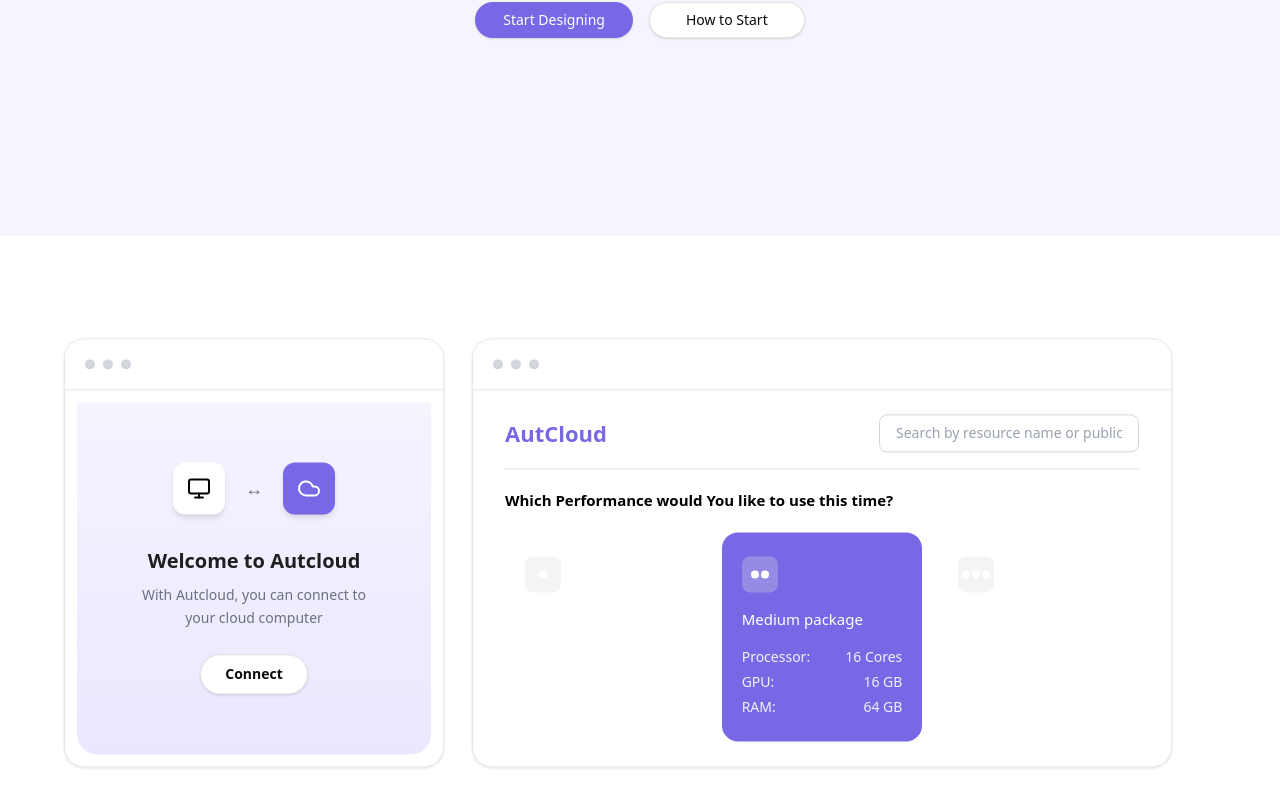
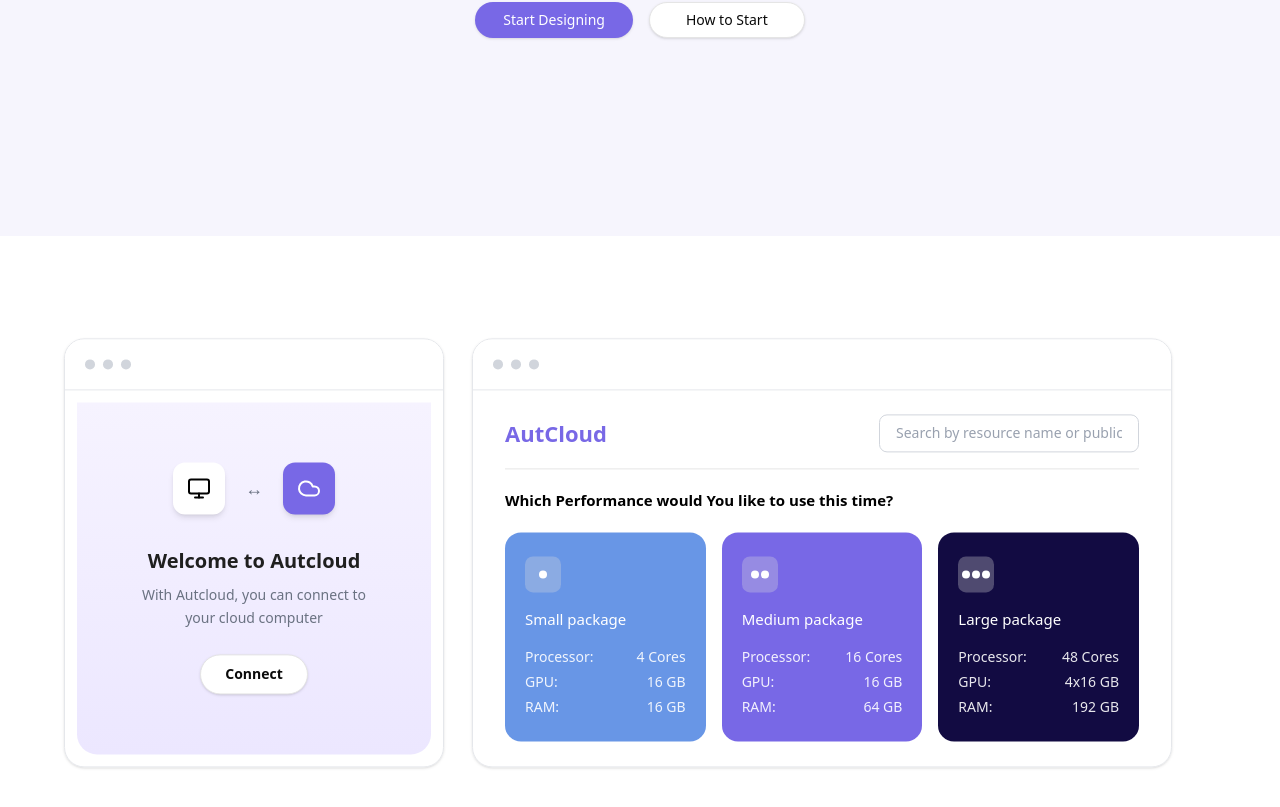
Before and after one commit to jisuzzzz/autcloud_fe, a Next.js app: page / in a window 1280 px wide. Shown: the part 569-1376 px from the top of the page. Built offline with nearby package versions, Linux system fonts and the light colour scheme.

Commit message:
fix: apply inline styles to package cards for background color rendering

```diff
--- a/src/app/page.tsx
+++ b/src/app/page.tsx
@@ -152,7 +152,7 @@ export default function DocsPage() {
                 {[
                   {
                     title: 'Small package',
-                    color: '#7195E3',
+                    color: '#6896E6',
                     specs: ['4 Cores', '16 GB', '16 GB'],
                     dots: 1,
                   },
@@ -164,14 +164,15 @@ export default function DocsPage() {
                   },
                   {
                     title: 'Large package',
-                    color: '#151032',
+                    color: '#120B42',
                     specs: ['48 Cores', '4x16 GB', '192 GB'],
                     dots: 3,
                   },
                 ].map((pkg, i) => (
                   <div
                     key={i}
-                    className={`bg-[${pkg.color}] text-white rounded-[16px] px-5 py-6`}
+                    style={{ backgroundColor: pkg.color }}
+                    className="text-white rounded-[16px] px-5 py-6"
                   >
                     <div className="bg-[rgba(217,217,217,0.3)] w-9 h-9 rounded-md mb-4 flex items-center justify-center gap-0.5">
                       {Array(pkg.dots)
```
Also changed, not shown: src/app/project/page.tsx (+3 -4 lines).
